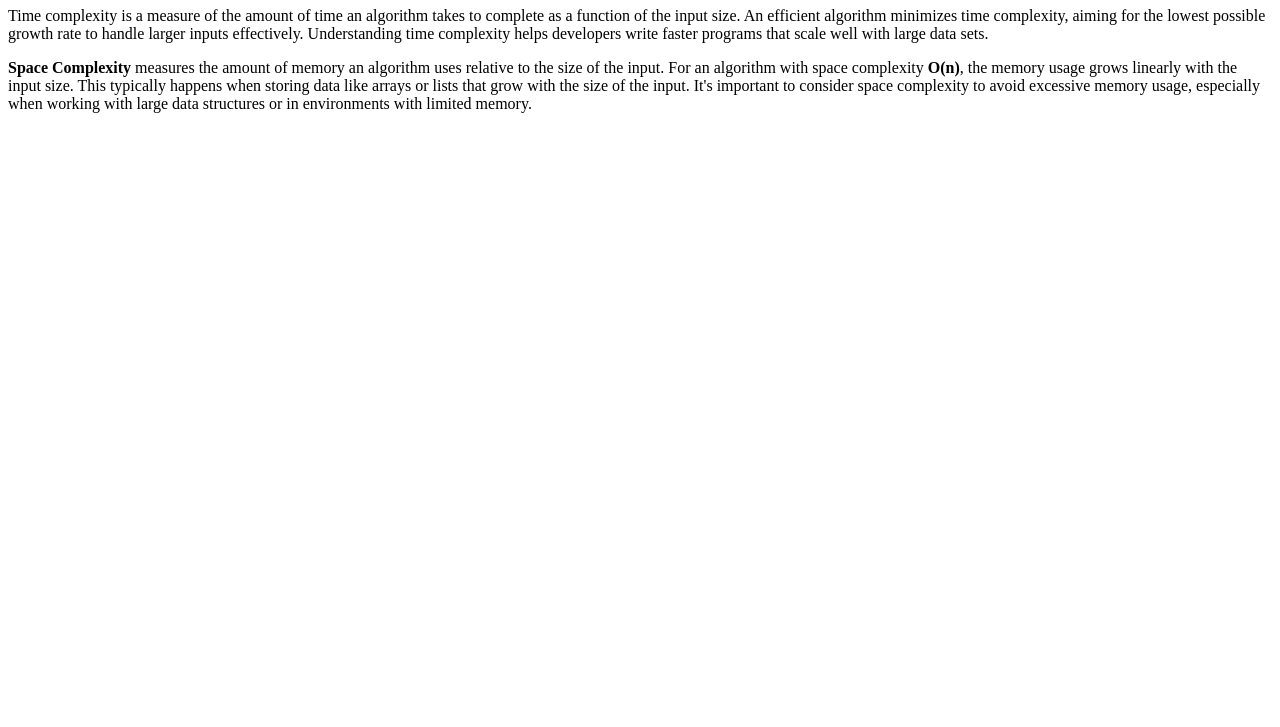
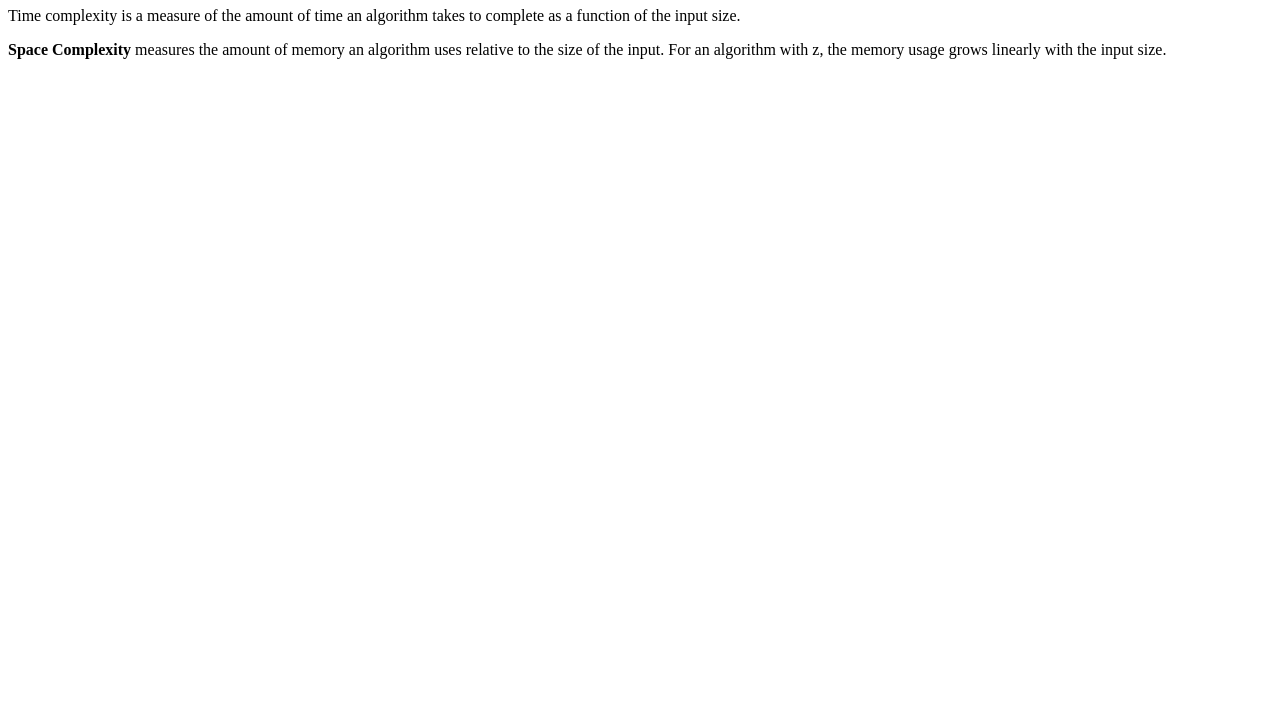
Before and after one commit to acciojob/time-and-space-complexity-ritikj0536, a website: page main.html in a window 1280 px wide. Shown: the part 73-800 px from the top of the page. Drawn offline with Linux system fonts and the light colour scheme.

Commit message:
created a submission

```diff
--- a/main.html
+++ b/main.html
@@ -13,13 +13,8 @@
     <!-- Heading for the document -->
     <h1>Time, Space, Complexity</h1>
 
-    <!-- First paragraph explaining Time Complexity -->
-    <p>Time complexity is a measure of the amount of time an algorithm takes to complete as a function of the input size. An efficient algorithm minimizes time complexity, aiming for the lowest possible growth rate to handle larger inputs effectively. Understanding time complexity helps developers write faster programs that scale well with large data sets.</p>
-
-    <!-- Second paragraph explaining Space Complexity -->
-    <p><b>Space Complexity</b> measures the amount of memory an algorithm uses relative to the size of the input. For an algorithm with space complexity <b>O(n)</b>, the memory usage grows linearly with the input size. This typically happens when storing data like arrays or lists that grow with the size of the input. It's important to consider space complexity to avoid excessive memory usage, especially when working with large data structures or in environments with limited memory.</p>
-
-    <!-- External JavaScript file -->
+    <p>Time complexity is a measure of the amount of time an algorithm takes to complete as a function of the input size.
+    <p><b>Space Complexity</b> measures the amount of memory an algorithm uses relative to the size of the input. For an algorithm with z, the memory usage grows linearly with the input size.</p>
     <script type="text/javascript" src="./script.js"></script>
 </body>
 
```
